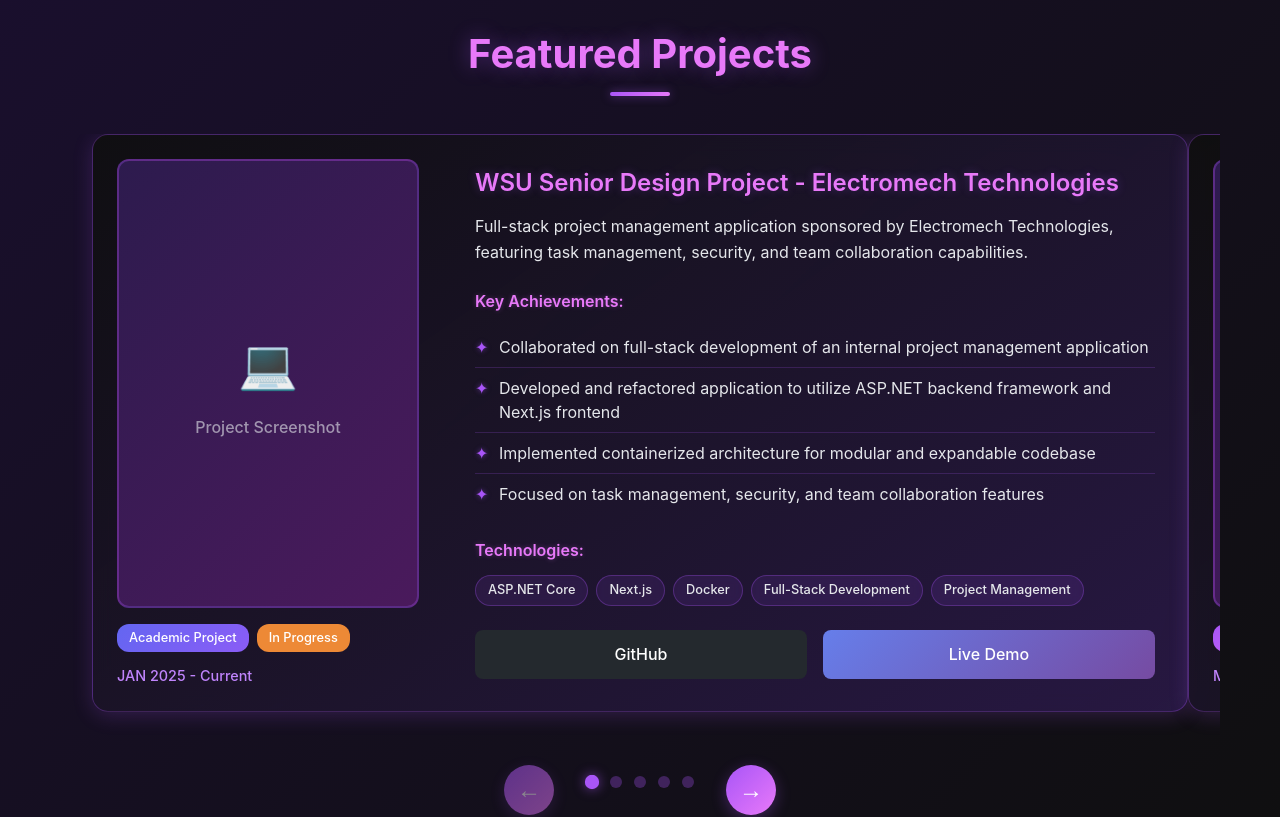
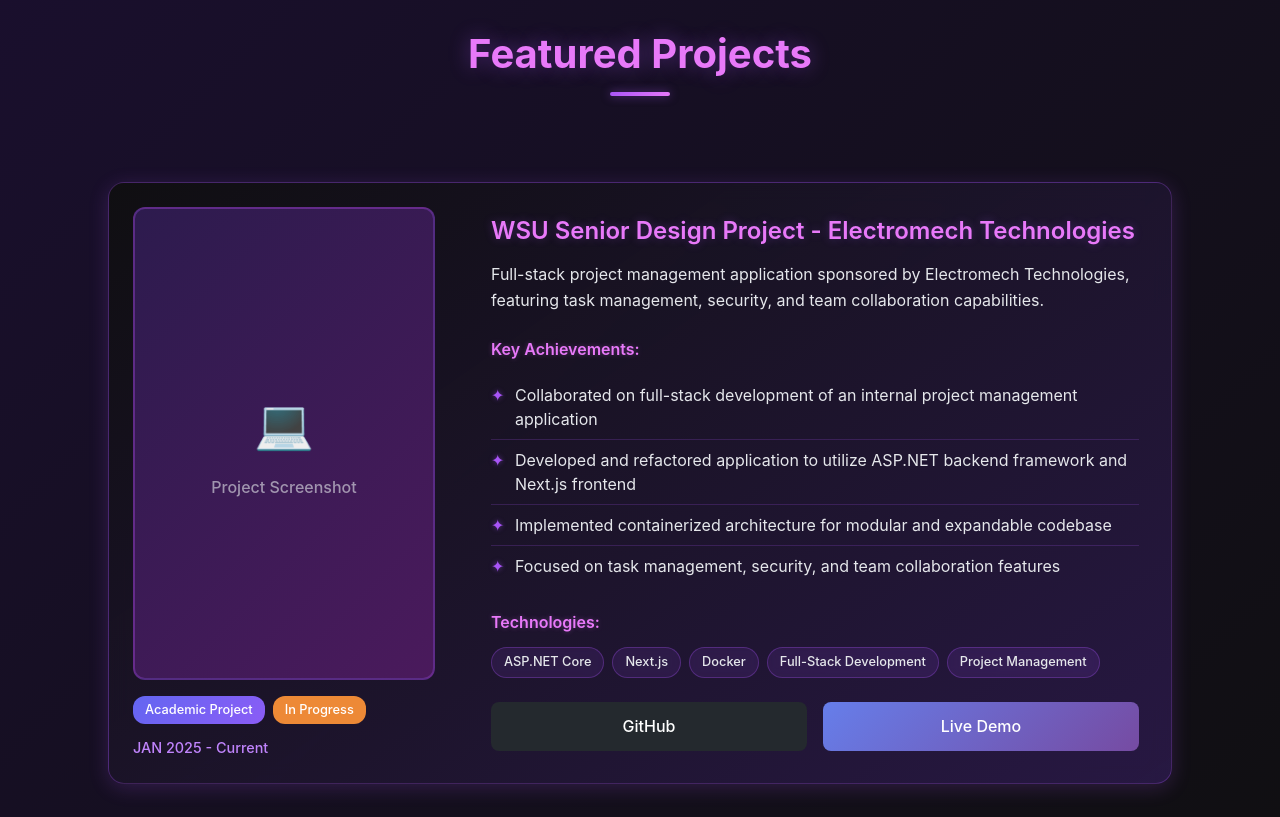
Before and after one commit to phoozies/my-portfolio, a React (Vite) app in the folder my-portfolio/: page / in a window 1280 px wide. Shown: the part 5500-6317 px from the top of the page. Built offline with nearby package versions, Linux system fonts and the light colour scheme.

Commit message:
feat: project carousel styling

```diff
--- a/my-portfolio/src/components/Projects.css
+++ b/my-portfolio/src/components/Projects.css
@@ -6,14 +6,17 @@
 
 .projects-carousel {
   position: relative;
-  max-width: 1300px; /* Content area matching skills carousel content (1400px - arrow space) */
-  margin: 0 auto;
+  max-width: 1300px;
+  width: 100%;
   overflow: hidden;
-  padding: 0 2rem;
+  padding: 3rem;
+  margin: 2rem;
+  justify-self: center;
 }
 
 .carousel-track {
   display: flex;
+  gap: 5rem;
   transition: transform 0.5s cubic-bezier(0.4, 0, 0.2, 1);
   width: 100%;
 }
@@ -96,8 +99,8 @@
   display: grid;
   grid-template-columns: 350px 1fr;
   width: 100%;
-  max-width: 1200px; /* Increased from 1000px to utilize larger container */
-  margin: 0 auto;
+  max-width: 1200px;
+  margin: 0;
   min-height: 500px;
   flex-shrink: 0;
 }
--- a/my-portfolio/src/components/Projects.tsx
+++ b/my-portfolio/src/components/Projects.tsx
@@ -147,7 +147,7 @@
           <div
             className="carousel-track"
             style={{
-              transform: `translateX(-${currentIndex * 100}%)`
+              transform: `translateX(-${currentIndex * (1064 + 32 + 48)}px)`
             }}
           >
             {projects.map((project, index) => (
```
